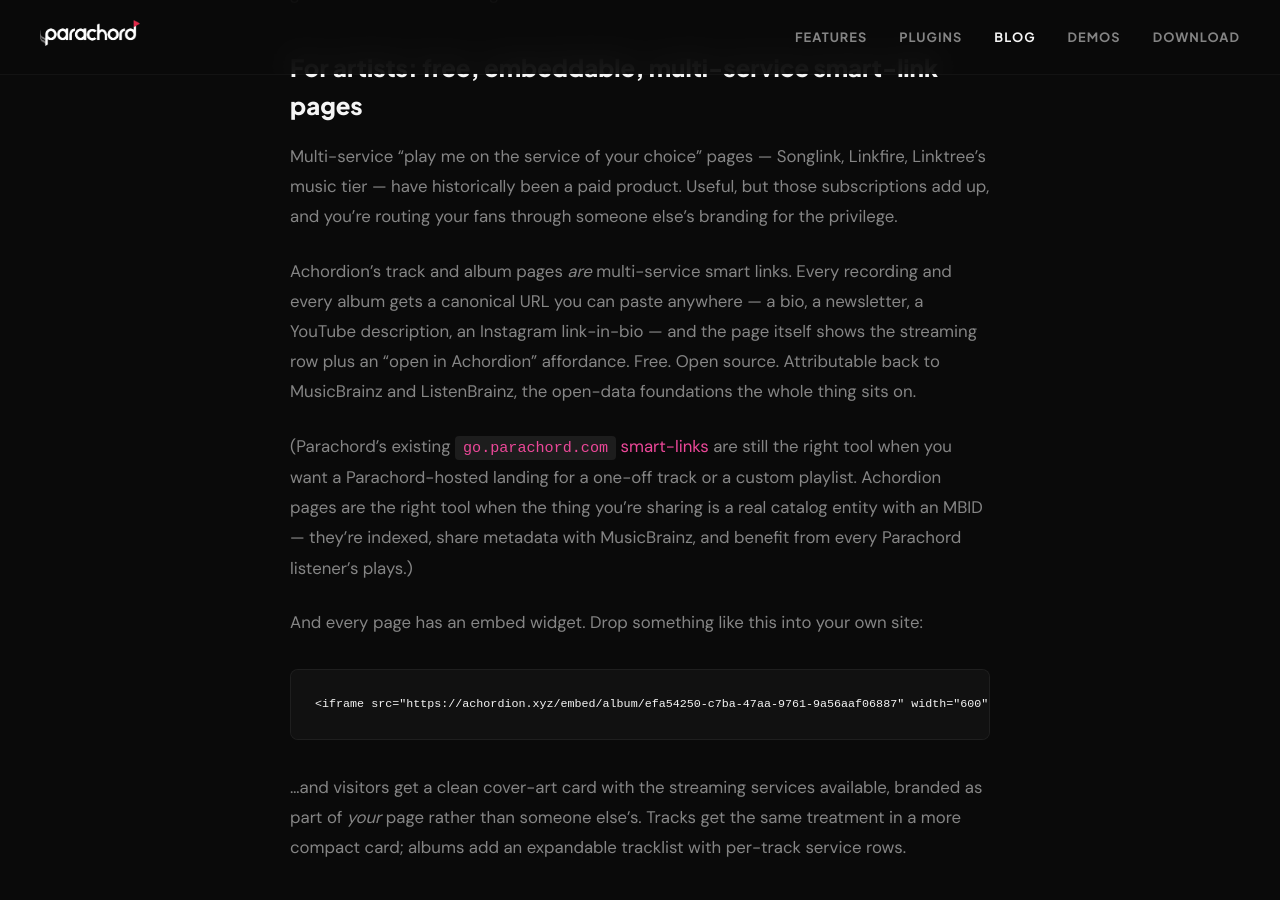
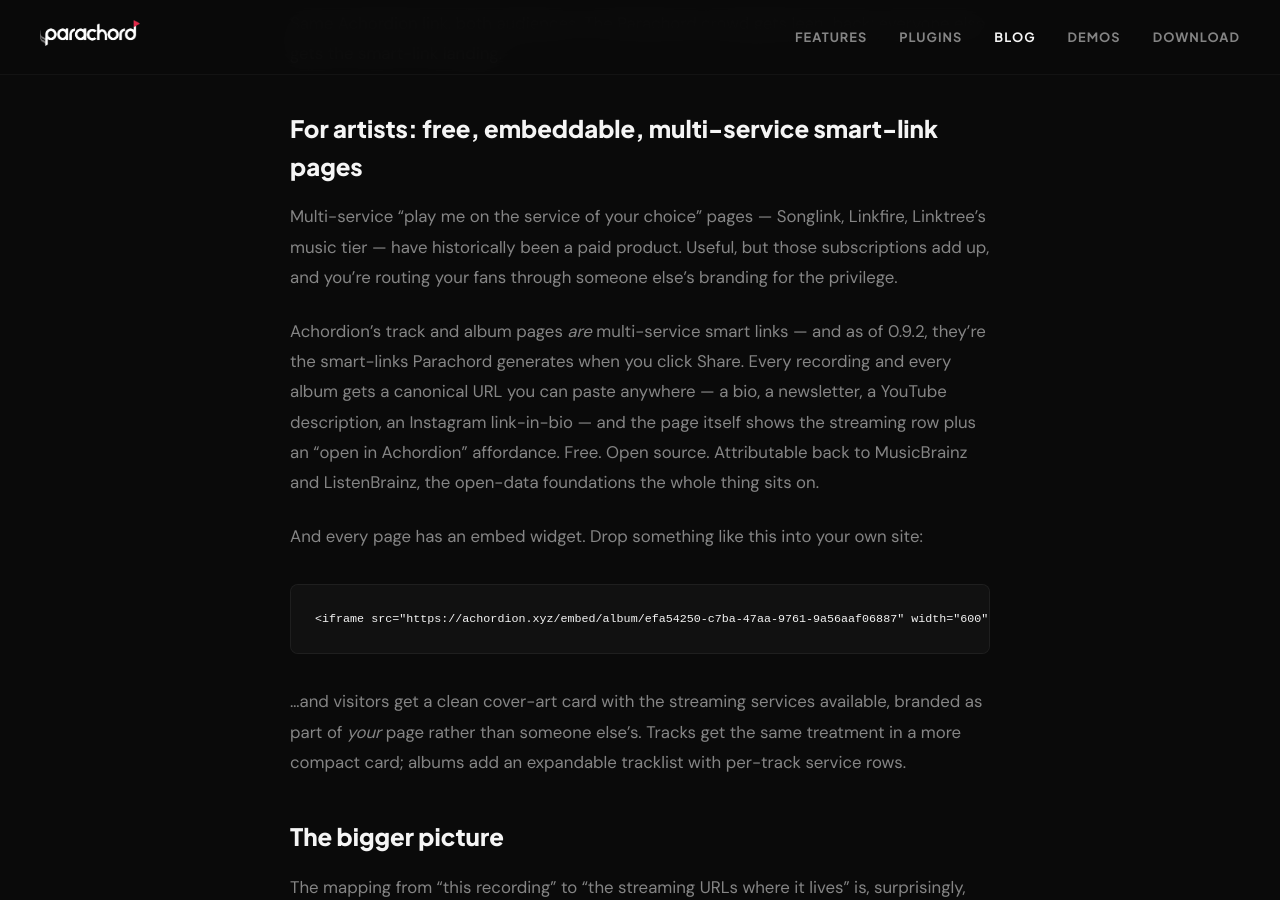
Before and after one commit to Parachord/parachord-website, a Jekyll site: the page built from _posts/2026-05-11-the-question-that-woke-me-up.md, in a window 1280 px wide and 900 px high, scrolled down 3291 px. Built offline with Jekyll 4.4.1, drawn with Linux system fonts in a browser that asks for light colours; some of the changed text lies outside the part shown.

Commit message:
post: reframe — Achordion pages REPLACE go.parachord.com smart-links
Previous wording positioned the new Achordion-based smart-links as
complementary to the existing go.parachord.com ones. They're not —
0.9.2's share/embed pipeline routes through Achordion now, the
old smart-links are superseded.

Two passes:

- Intro paragraph: "first take" → "new version is open all the way
  down." Frames the evolution as v1-was-closed, v2-is-open. Same
  cross-link to the original smartlinks post but as historical
  context, not "still useful."
- "For artists" section: drop the parenthetical that said
  go.parachord.com smart-links are still the right tool for one-
  offs. Replaced with a single line noting Achordion pages ARE the
  smart-links Parachord 0.9.2 generates.

Co-Authored-By: Claude Opus 4.7 (1M context) <noreply@anthropic.com>

```diff
--- a/_posts/2026-05-11-the-question-that-woke-me-up.md
+++ b/_posts/2026-05-11-the-question-that-woke-me-up.md
@@ -28,7 +28,7 @@ A: Yes, yes they can.
 
 You've shared a song with someone on the wrong service. Everyone has. You're on Spotify, they're on Apple Music. You paste the link. They squint. They copy the title, paste it into their own app, hope they get the right version. Discovery that should feel exciting starts to feel like data entry.
 
-We've been chipping away at this from the Parachord side for a while — [Parachord smart-links]({% post_url 2026-02-09-introducing-smartlinks %}) at `go.parachord.com` give you a single URL that resolves to whichever service the listener uses. The integration that just shipped extends that work in a meaningful way: Parachord plays now feed an *open* community-curated table of recording → streaming-URL pairings that anyone can read, including [Achordion]({% post_url 2026-05-04-introducing-achordion %}) — fixing the wrong-service-link problem for everyone, on the open web, whether or not you ever install Parachord.
+We've been chipping away at this from the Parachord side for a while. The first take was [Parachord smart-links]({% post_url 2026-02-09-introducing-smartlinks %}) at `go.parachord.com` — one URL that resolves to whichever service a recipient uses. They worked. But they were a closed system: the IDs were ours, the metadata was ours, the landing pages were ours. The new version is open all the way down. Smart-link generation now flows through [Achordion]({% post_url 2026-05-04-introducing-achordion %}) — keyed by MusicBrainz IDs, backed by a public community-curated table of recording → streaming-URL pairings that anyone can read, indexed and share-metadata-aware in a way the old format never could be.
 
 Every time someone plays a track in Parachord, the player has already done the hard work of finding that recording on whichever streaming service the listener is set up with — Spotify, Apple Music, YouTube Music, Tidal, Bandcamp, SoundCloud, the lot. That match isn't just internal state. It's a *human-confirmed pairing*: a real listener picked the song, picked a service, pressed play, and audio came out.
 
@@ -62,9 +62,7 @@ Same Achordion link, both audiences. The Parachord crowd gets lean-back; everyon
 
 Multi-service "play me on the service of your choice" pages — Songlink, Linkfire, Linktree's music tier — have historically been a paid product. Useful, but those subscriptions add up, and you're routing your fans through someone else's branding for the privilege.
 
-Achordion's track and album pages *are* multi-service smart links. Every recording and every album gets a canonical URL you can paste anywhere — a bio, a newsletter, a YouTube description, an Instagram link-in-bio — and the page itself shows the streaming row plus an "open in Achordion" affordance. Free. Open source. Attributable back to MusicBrainz and ListenBrainz, the open-data foundations the whole thing sits on.
-
-(Parachord's existing [`go.parachord.com` smart-links]({% post_url 2026-02-09-introducing-smartlinks %}) are still the right tool when you want a Parachord-hosted landing for a one-off track or a custom playlist. Achordion pages are the right tool when the thing you're sharing is a real catalog entity with an MBID — they're indexed, share metadata with MusicBrainz, and benefit from every Parachord listener's plays.)
+Achordion's track and album pages *are* multi-service smart links — and as of 0.9.2, they're the smart-links Parachord generates when you click Share. Every recording and every album gets a canonical URL you can paste anywhere — a bio, a newsletter, a YouTube description, an Instagram link-in-bio — and the page itself shows the streaming row plus an "open in Achordion" affordance. Free. Open source. Attributable back to MusicBrainz and ListenBrainz, the open-data foundations the whole thing sits on.
 
 And every page has an embed widget. Drop something like this into your own site:
 
```
